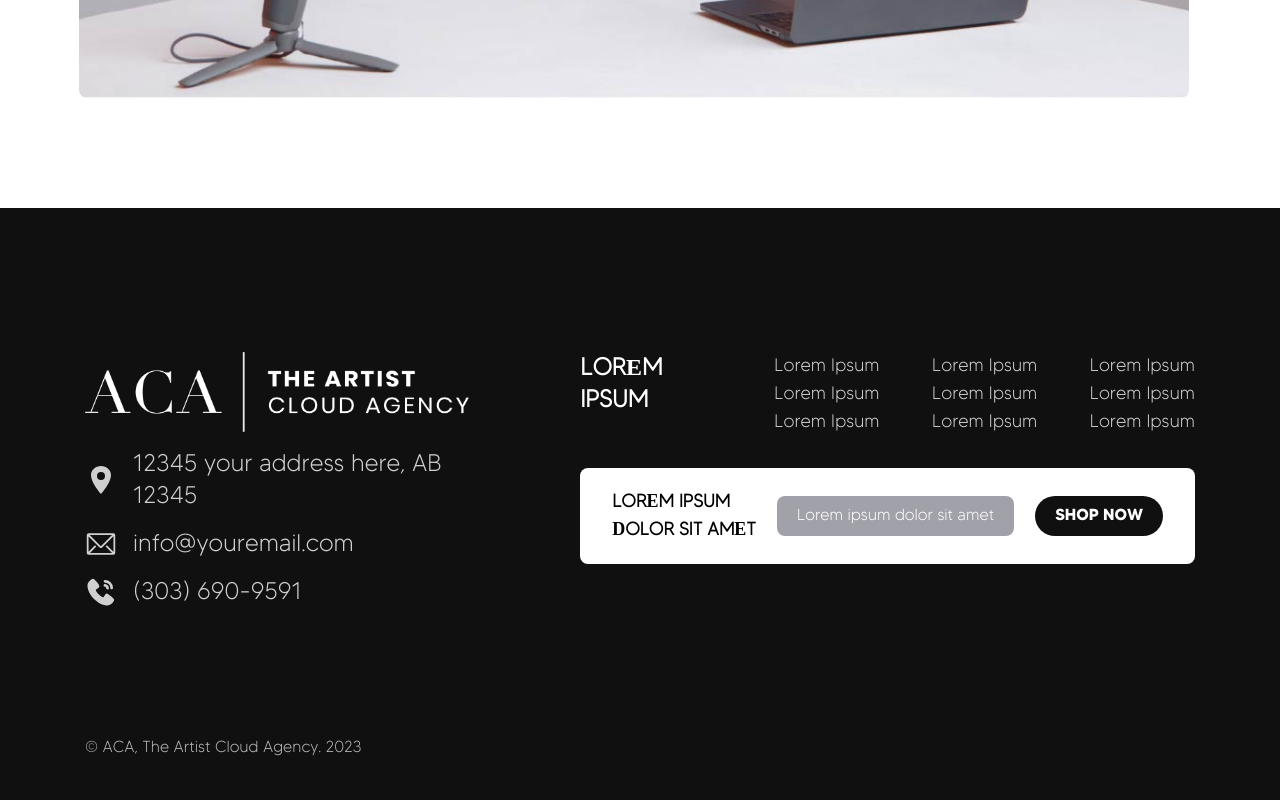
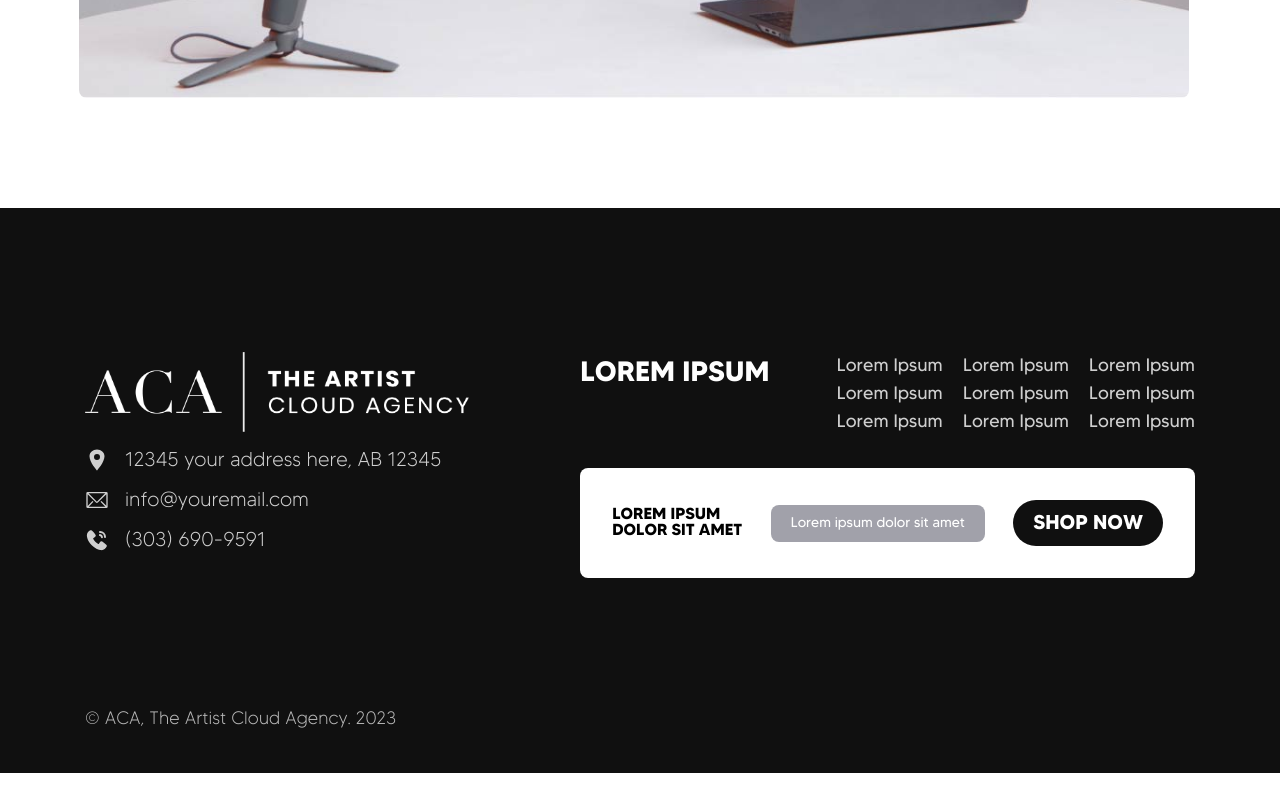
Before and after one commit to alamincoders/leading-page-react-vite-tailwindcss, a React (Vite) app: page / in a window 1280 px wide. Shown: the part 7698-8498 px from the top of the page. After the commit the page ends 8471 px from the top, so only its background shows below. Built offline with nearby package versions, Linux system fonts and the light colour scheme.

Commit message:
updated all issue

```diff
--- a/src/components/shared/Footer.jsx
+++ b/src/components/shared/Footer.jsx
@@ -10,9 +10,9 @@ const Footer = () => {
             <div className="sm:w-96 h-20">
               <img className="w-full h-full" src={logo} alt="" />
             </div>
-            <p className="flex items-center text-base xl:text-2xl gap-x-4 ">
+            <p className="flex items-center text-base xl:text-[20px] gap-x-4">
               <span>
-                <svg xmlns="http://www.w3.org/2000/svg" width="32" height="32" viewBox="0 0 512 512">
+                <svg xmlns="http://www.w3.org/2000/svg" width="24" height="24" viewBox="0 0 512 512">
                   <path
                     fill="currentColor"
                     d="M256 32C167.67 32 96 96.51 96 176c0 128 160 304 160 304s160-176 160-304c0-79.49-71.67-144-160-144Zm0 224a64 64 0 1 1 64-64a64.07 64.07 0 0 1-64 64Z"
@@ -21,9 +21,9 @@ const Footer = () => {
               </span>
               <span>12345 your address here, AB 12345</span>
             </p>
-            <p className="flex items-center text-base xl:text-2xl gap-x-4 ">
+            <p className="flex items-center text-base xl:text-[20px] gap-x-4 ">
               <span>
-                <svg xmlns="http://www.w3.org/2000/svg" width="32" height="32" viewBox="0 0 36 36">
+                <svg xmlns="http://www.w3.org/2000/svg" width="24" height="24" viewBox="0 0 36 36">
                   <path
                     fill="currentColor"
                     d="M32 6H4a2 2 0 0 0-2 2v20a2 2 0 0 0 2 2h28a2 2 0 0 0 2-2V8a2 2 0 0 0-2-2Zm-1.54 22H5.66l7-7.24l-1.44-1.39L4 26.84V9.52l12.43 12.37a2 2 0 0 0 2.82 0L32 9.21v17.5l-7.36-7.36l-1.41 1.41ZM5.31 8h25.07L17.84 20.47Z"
@@ -34,9 +34,9 @@ const Footer = () => {
               </span>
               <span>info@youremail.com</span>
             </p>
-            <p className="flex items-center text-base xl:text-2xl gap-x-4 ">
+            <p className="flex items-center text-base xl:text-[20px] gap-x-4 ">
               <span>
-                <svg xmlns="http://www.w3.org/2000/svg" width="32" height="32" viewBox="0 0 24 24">
+                <svg xmlns="http://www.w3.org/2000/svg" width="24" height="24" viewBox="0 0 24 24">
                   <g fill="none">
                     <path d="M24 0v24H0V0h24ZM12.593 23.258l-.011.002l-.071.035l-.02.004l-.014-.004l-.071-.035c-.01-.004-.019-.001-.024.005l-.004.01l-.017.428l.005.02l.01.013l.104.074l.015.004l.012-.004l.104-.074l.012-.016l.004-.017l-.017-.427c-.002-.01-.009-.017-.017-.018Zm.265-.113l-.013.002l-.185.093l-.01.01l-.003.011l.018.43l.005.012l.008.007l.201.093c.012.004.023 0 .029-.008l.004-.014l-.034-.614c-.003-.012-.01-.02-.02-.022Zm-.715.002a.023.023 0 0 0-.027.006l-.006.014l-.034.614c0 .012.007.02.017.024l.015-.002l.201-.093l.01-.008l.004-.011l.017-.43l-.003-.012l-.01-.01l-.184-.092Z" />
                     <path
@@ -50,9 +50,9 @@ const Footer = () => {
             </p>
           </div>
           <div className="lg:col-span-3 text-white">
-            <div className="grid grid-cols-2 lg:grid-cols-4 gap-4">
-              <h2 className="uppercase font-bold text-2xl ">Lorem Ipsum</h2>
-              <div className="flex flex-col text-white/80 lg:text-right">
+            <div className="grid grid-cols-2 lg:grid-cols-5 gap-4">
+              <h2 className="lg:col-span-2 uppercase font-bold text-[28px] font-tommy_bold">Lorem Ipsum</h2>
+              <div className="flex flex-col text-white/80 lg:text-right font-tommy text-[20px]">
                 <Link className="text-lg" to="/">
                   Lorem Ipsum
                 </Link>
@@ -63,7 +63,7 @@ const Footer = () => {
                   Lorem Ipsum
                 </Link>
               </div>{" "}
-              <div className="flex flex-col text-white/80 lg:text-right">
+              <div className="flex flex-col text-white/80 lg:text-right font-tommy text-[20px]">
                 <Link className="text-lg" to="/">
                   Lorem Ipsum
                 </Link>
@@ -74,7 +74,7 @@ const Footer = () => {
                   Lorem Ipsum
                 </Link>
               </div>{" "}
-              <div className="flex flex-col text-white/80 lg:text-right">
+              <div className="flex flex-col text-white/80 lg:text-right font-tommy text-[20px]">
                 <Link className="text-lg" to="/">
                   Lorem Ipsum
                 </Link>
@@ -87,18 +87,18 @@ const Footer = () => {
               </div>
             </div>
 
-            <div className="mt-8 py-5 px-8 bg-white  rounded-lg">
-              <div className="flex justify-between lg:items-center flex-col xl:flex-row gap-6 xl:gap-0">
-                <h2 className="text-lg font-bold text-black">
+            <div className="mt-8 py-8 px-8 bg-white  rounded-lg">
+              <div className="flex justify-between lg:items-center flex-col xl:flex-row gap-4 xl:gap-0">
+                <h2 className=" text-black text-base font-tommy_bold font-extrabold leading-none">
                   LOREM IPSUM <br /> DOLOR SIT AMET
                 </h2>
-                <h2 className="bg-zinc-400 text-white rounded-lg py-2 px-5 text-base">Lorem ipsum dolor sit amet</h2>
-                <button className="rounded-3xl text-white bg-[#101010] py-2 px-5 font-tommy_bold font-bold">SHOP NOW</button>
+                <h2 className="bg-zinc-400 text-white rounded-lg py-2 px-5 text-[14px] font-tommy">Lorem ipsum dolor sit amet</h2>
+                <button className="rounded-3xl text-white bg-[#101010] py-2 px-5 font-tommy_bold text-[20px]">SHOP NOW</button>
               </div>
             </div>
           </div>
         </div>
-        <div className="text-white/70">© ACA, The Artist Cloud Agency. 2023</div>
+        <div className="text-white/70 text-[18px]">© ACA, The Artist Cloud Agency. 2023</div>
       </div>
     </section>
   );
```
